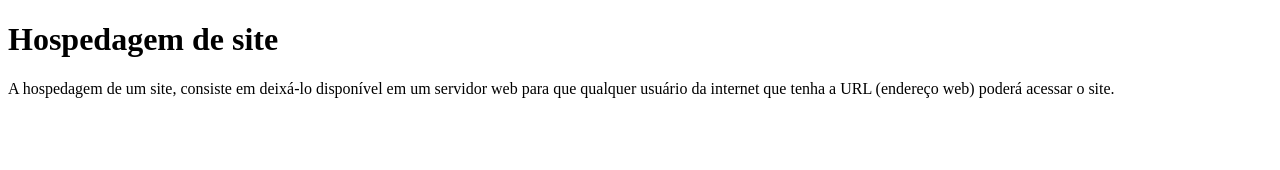
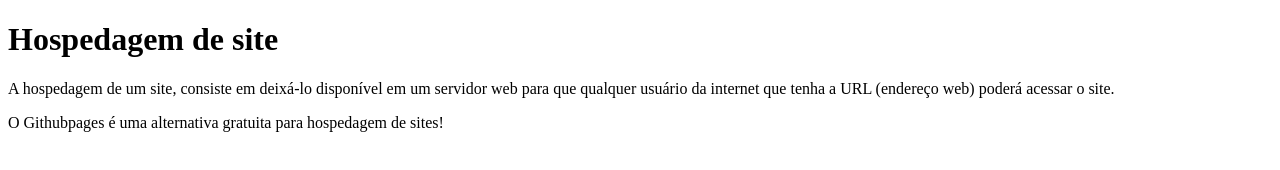
Before and after one commit to RdpRamos/primeiro, a plain HTML site: page index.html in a window 1280 px wide. Drawn offline with Linux system fonts and the light colour scheme.

Commit message:
Update index.html
Adicionado segundo parágrafo

```diff
--- a/index.html
+++ b/index.html
@@ -9,5 +9,6 @@
 <body>
     <h1>Hospedagem de site</h1>
     <P>A hospedagem de um site, consiste em deixá-lo disponível em um servidor web para que qualquer usuário da internet que tenha a URL (endereço web) poderá acessar o site.</P>
+    <P>O Githubpages é uma alternativa gratuita para hospedagem de sites!</P>
 </body>
 </html>
```
